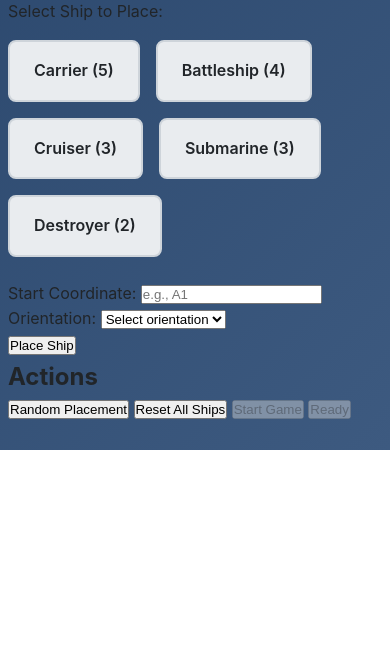
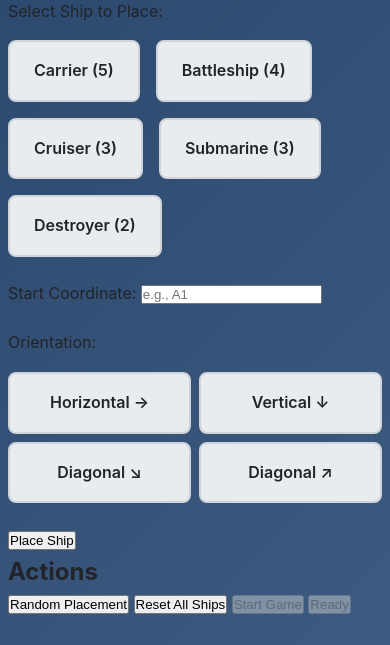
Before and after one commit to d4daveshep/battleships, a FastAPI app: template templates/ship_placement.html in a window 390 px wide. Shown: the part 941-1586 px from the top of the page. Before the commit the page ends 1391 px from the top, so only its background shows below. Run offline with FastAPI, Linux system fonts and the light colour scheme; the template is opened without the code that fills it, so the values that code supplies are empty.

Commit message:
feat: replace orientation dropdown with radio button selection
- Replace select dropdown with styled radio buttons for orientation
- Add directional arrows for visual clarity (→ ↓ ↘ ↗)
- Display all 4 orientation options as clickable buttons
- Add professional CSS styling matching ship selection buttons
- Hover effects with elevation and shadow
- Selected state with ocean blue background
- Responsive layout: stacks on mobile devices
- Update tests to check for radio buttons instead of select element
- Pure HTML/CSS solution (no JavaScript)

User experience improvements:
- All options visible at once (no dropdown)
- Visual arrows show direction clearly
- Consistent UI with ship selection
- Immediate visual feedback on selection

All 20 endpoint tests passing

```diff
--- a/static/css/main.css
+++ b/static/css/main.css
@@ -465,6 +465,72 @@ body {
 }
 
 /* ============================================
+   Orientation Selection Radio Buttons
+   ============================================ */
+.orientation-selection {
+  margin: var(--space-lg) 0;
+}
+
+.orientation-buttons {
+  display: flex;
+  flex-wrap: wrap;
+  gap: var(--space-sm);
+  margin-top: var(--space-md);
+}
+
+.orientation-radio-label {
+  position: relative;
+  cursor: pointer;
+  flex: 1;
+  min-width: 120px;
+}
+
+.orientation-radio-label input[type="radio"] {
+  position: absolute;
+  opacity: 0;
+  width: 0;
+  height: 0;
+}
+
+.orientation-radio-button {
+  display: block;
+  padding: var(--space-md);
+  background: var(--color-gray-200);
+  border: 2px solid var(--color-gray-400);
+  border-radius: var(--radius-md);
+  font-weight: 600;
+  text-align: center;
+  transition: all var(--transition-base);
+  user-select: none;
+}
+
+.orientation-radio-label:hover .orientation-radio-button {
+  background: var(--color-gray-300);
+  border-color: var(--color-ocean);
+  transform: translateY(-2px);
+  box-shadow: var(--shadow-md);
+}
+
+.orientation-radio-label input[type="radio"]:checked + .orientation-radio-button {
+  background: var(--color-ocean);
+  color: var(--color-white);
+  border-color: var(--color-ocean-light);
+  box-shadow: var(--shadow-md);
+}
+
+.orientation-radio-label input[type="radio"]:focus + .orientation-radio-button {
+  outline: 2px solid var(--color-ocean);
+  outline-offset: 2px;
+}
+
+/* Responsive: Stack orientation buttons on mobile */
+@media (max-width: 480px) {
+  .orientation-radio-label {
+    flex: 1 1 45%;
+  }
+}
+
+/* ============================================
    Accessibility & Reduced Motion
    ============================================ */
 
--- a/templates/ship_placement.html
+++ b/templates/ship_placement.html
@@ -132,15 +132,26 @@
         <input type="text" id="start_coordinate" name="start_coordinate" required placeholder="e.g., A1">
     </div>
 
-    <div>
-        <label for="orientation">Orientation:</label>
-        <select id="orientation" name="orientation" required>
-            <option value="">Select orientation</option>
-            <option value="horizontal">Horizontal</option>
-            <option value="vertical">Vertical</option>
-            <option value="diagonal-down">Diagonal Down</option>
-            <option value="diagonal-up">Diagonal Up</option>
-        </select>
+    <div class="orientation-selection">
+        <label>Orientation:</label>
+        <div class="orientation-buttons">
+            <label class="orientation-radio-label">
+                <input type="radio" name="orientation" value="horizontal" id="orientation-horizontal" required>
+                <span class="orientation-radio-button">Horizontal →</span>
+            </label>
+            <label class="orientation-radio-label">
+                <input type="radio" name="orientation" value="vertical" id="orientation-vertical" required>
+                <span class="orientation-radio-button">Vertical ↓</span>
+            </label>
+            <label class="orientation-radio-label">
+                <input type="radio" name="orientation" value="diagonal-down" id="orientation-diagonal-down" required>
+                <span class="orientation-radio-button">Diagonal ↘</span>
+            </label>
+            <label class="orientation-radio-label">
+                <input type="radio" name="orientation" value="diagonal-up" id="orientation-diagonal-up" required>
+                <span class="orientation-radio-button">Diagonal ↗</span>
+            </label>
+        </div>
     </div>
 
     <button type="submit" data-testid="place-ship-button">Place Ship</button>
```
Also changed, not shown: tests/endpoint/test_ship_placement_endpoints.py (+7 -3 lines).
